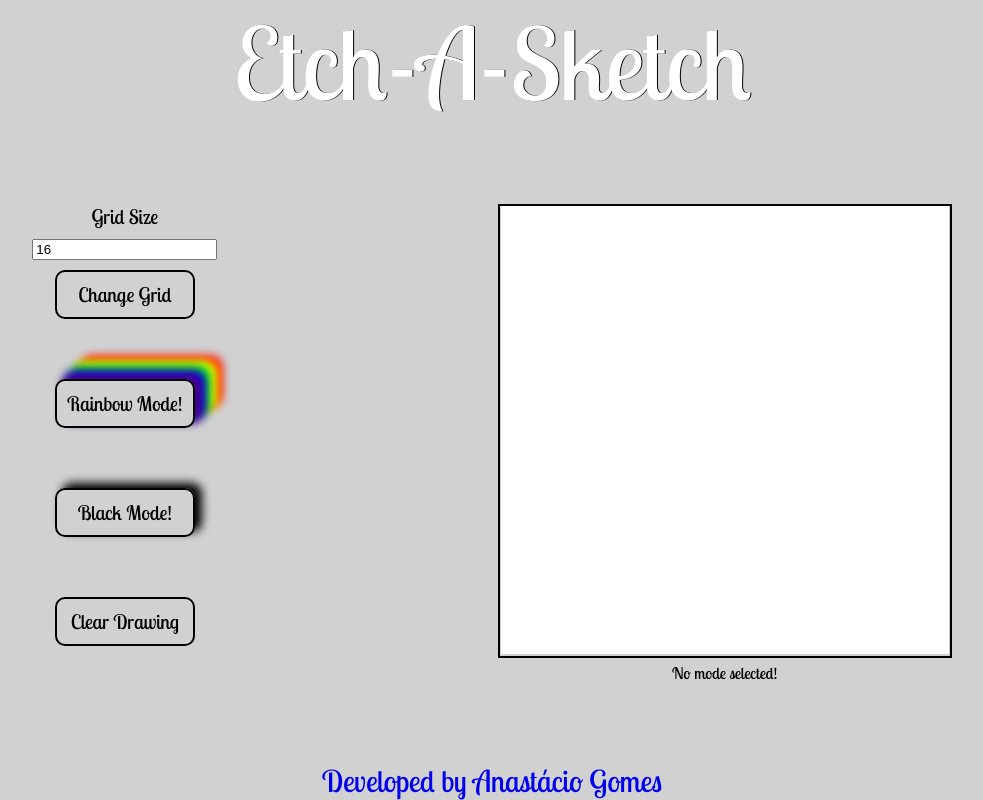
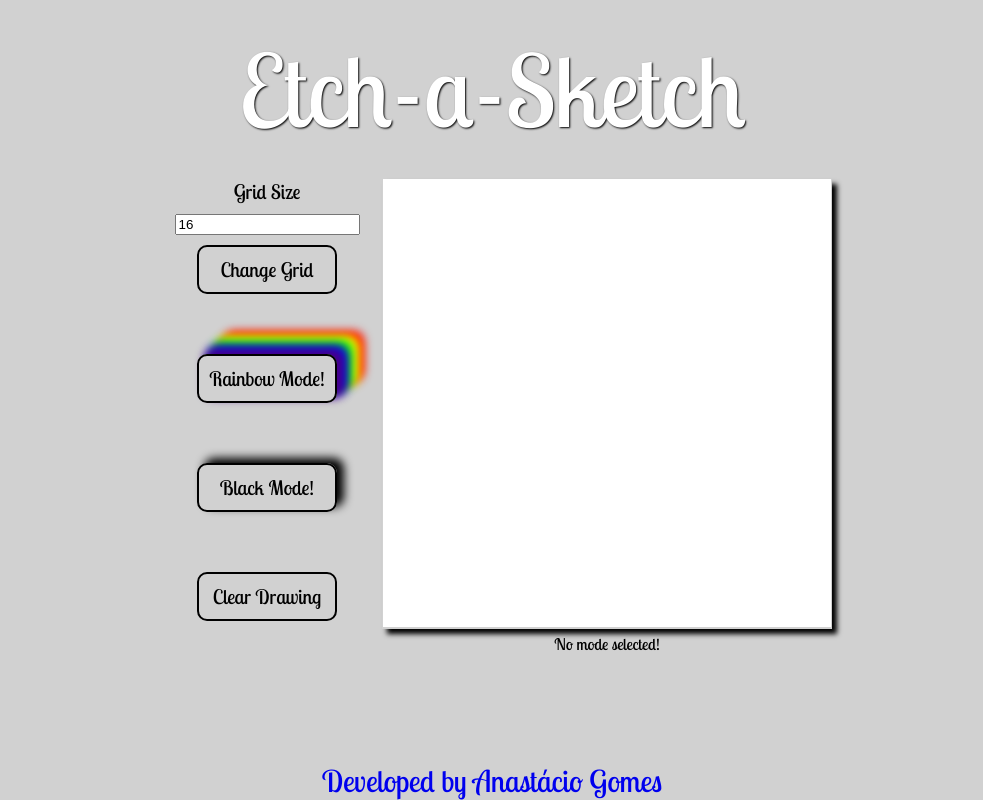
Before and after one commit to gloinho/etch-a-sketch, a plain HTML site: page index.html in a window 1280 px wide. Shown: the whole page, without its empty margins (148-1131 px from the left). Drawn offline with Linux system fonts and the light colour scheme.

Commit message:
Updating UI with CSS Grid

```diff
--- a/index.html
+++ b/index.html
@@ -12,11 +12,8 @@
     <script src="./scripts.js" defer></script>
 </head>
 <body id="body">
-    <div id="header">
-        <div id="title"></div>
-    </div>
-    <div id="content">
-        <div id="grid-container">
+    <div id="page">
+        <div id="header">Etch-a-Sketch</div>
         <div id="stuff">
             <div id="inputsize">
                 <label for="sqsize">Grid Size</label>
@@ -34,10 +31,12 @@
             </div>
             <div id="currentmode"></div>
         </div>
+        <div id="footer">
+            <a href="https://github.com/gloinho">
+                <div id="signature">Developed by Anastácio Gomes</div>
+            </a>
         </div>
     </div>
-    <div id="footer">
-        <a href="https://github.com/gloinho"><div id="signature"></div></a>
 </div>
 </body>
 </html>
--- a/scripts.js
+++ b/scripts.js
@@ -101,12 +101,5 @@ function changeGrid(){
 };
 
 
-
 let buttonchangegrid = document.getElementById('submit');
 buttonchangegrid.addEventListener('click', changeGrid);
-
-
-let title = document.getElementById('title');
-title.textContent = 'Etch-A-Sketch';
-let signature = document.getElementById('signature');
-signature.textContent = 'Developed by Anastácio Gomes';
--- a/styles.css
+++ b/styles.css
@@ -3,12 +3,49 @@ body{
     padding: 0;
     background-color: rgb(209, 209, 209);
     height: 100vh;
+}
+
+#page{
     font-family: 'Lobster Two', cursive;
+    display: grid;
+    grid-template-columns: 1fr 1fr;
+    grid-template-rows: auto;
+    grid-template-areas: "header header"
+                        "stuff container"
+                        "footer footer";
+    height: 100vh;
+    margin: 0 300px 0 300px;
+    justify-items: center;
+}
+
+#header{
+    grid-area: header;
+    color: white;
+    text-shadow: 1px 1px 2px black;
+    font-size: 100px;
+    align-self: center;
+}
+
+#stuff{
+    grid-area: stuff;
     display: flex;
     flex-direction: column;
-    justify-content: space-between;
+    gap:40px;
 }
 
+#container{
+    grid-area: container;
+    display: flex;
+    flex-direction: column;
+    align-items: center;
+    gap:5px;
+}
+
+#footer{
+    grid-area: footer;
+    font-size: 30px;
+    align-self: end;
+}
 
 #grid{
     display: grid;
@@ -18,21 +55,10 @@ body{
     width: 450px;
     padding: 0;
     justify-content: center;
-    border: 2px solid black;
-}
-#grid-container{
-    display: flex;
-    justify-content: space-evenly;
-    gap: 100px;
-    flex-wrap: wrap-reverse;
+
+    box-shadow: 5px 5px 5px black;
 }
 
-#container{
-    display: flex;
-    flex-direction: column;
-    align-items: center;
-    gap:5px;
-}
 .square{
     background-color: white;
 }
@@ -54,34 +80,14 @@ button {
 #black{
     box-shadow: 7px -5px 10px 0px black;
 }
-#header{
-    display: flex;
-    justify-content: center;
-}
-#title{
-    font-size: 100px;
-    color: white;
-    text-shadow: 1px 0 0 black;
-}
-#footer{
-    font-size: 30px;
-    display: flex;
-    justify-content: center;
-}
+
 a{
     text-decoration: none;
+}
 
-}
 #buttons{
     display: flex;
     height: max-content;
-    flex-direction: column;
-    gap:40px;
-
-}
-
-#stuff{
-    display: flex;
     flex-direction: column;
     align-items: center;
     gap:40px;
```
Lines whose indentation alone changed are shown as unchanged.
